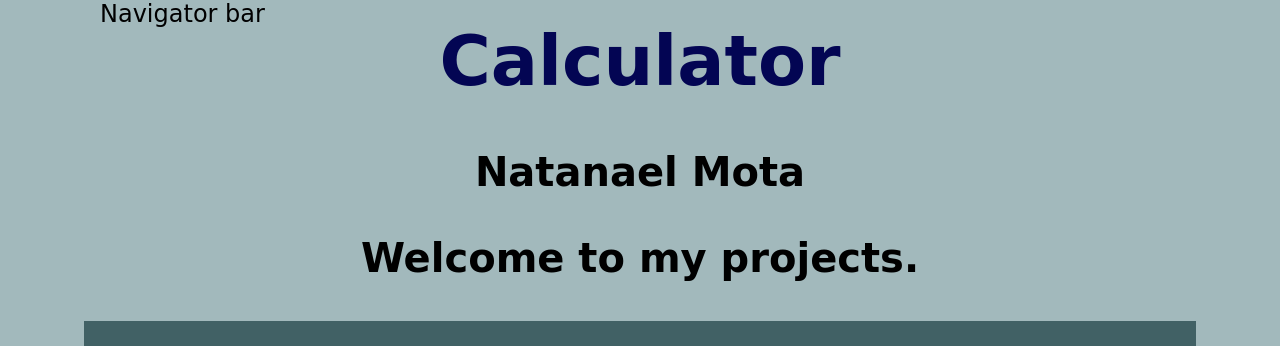
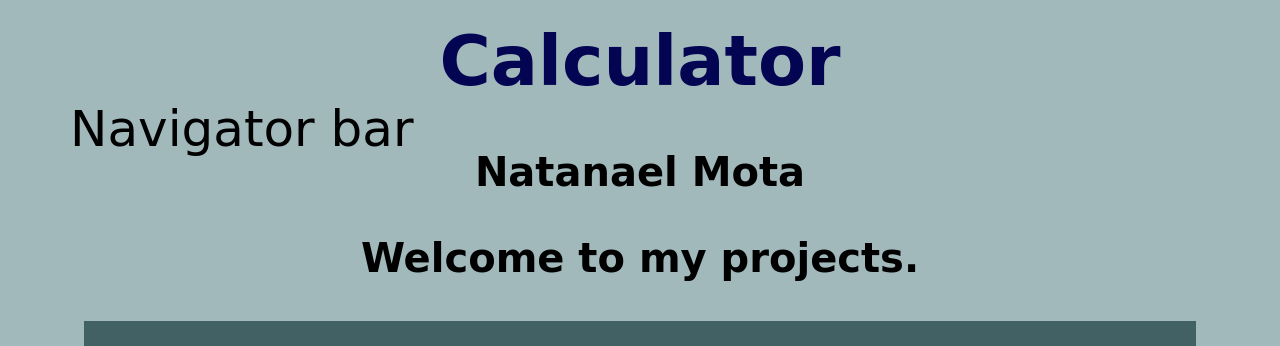
Before and after one commit to Natanael-Mota15/Team_Edge_Portfolio, a plain HTML site: page calc.html in a window 1280 px wide. Shown: the top 346 px of the page. Drawn offline with Linux system fonts and the light colour scheme; a web font is replaced by a local one.

Commit message:
Final i hope

```diff
--- a/style.css
+++ b/style.css
@@ -124,9 +124,8 @@ li {
     color: #000000;
     font-family: 'Fredericka the Great', cursive;
 } */
-
-.bar:hover {
-    background-color: yellow;
+a:hover {
+    background-color: rgb(0, 200, 250);
   }
 
 
@@ -165,8 +164,9 @@ li {
 
 span{
     position: fixed;
-    top:0; /* Stay at the top */
-    left:100px;
-    font-size: 24px;
+    top:100px; /* Stay at the top */
+    left:70px;
+    font-size: 50px;
     color:rgb(0, 0, 0)
+
 }
```
